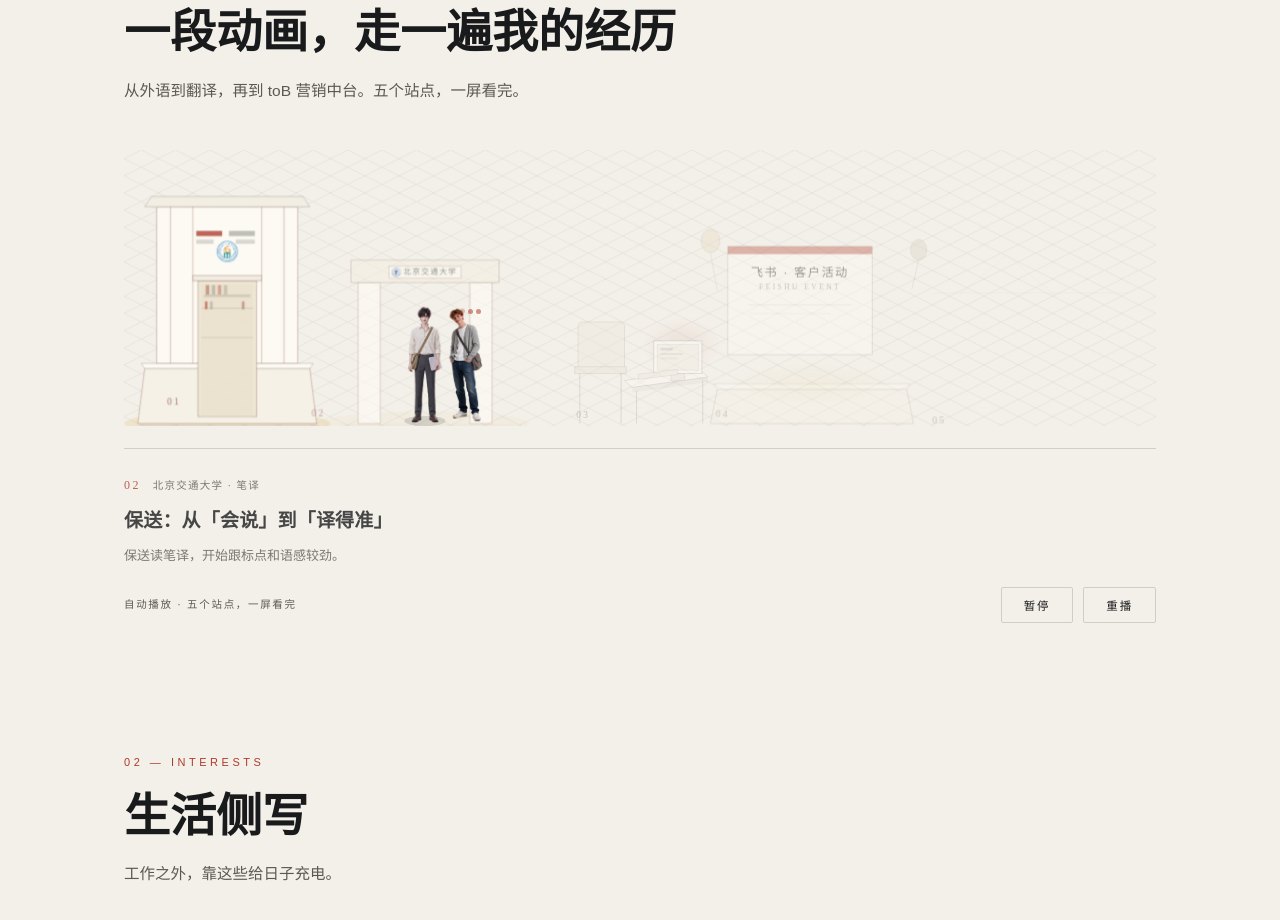
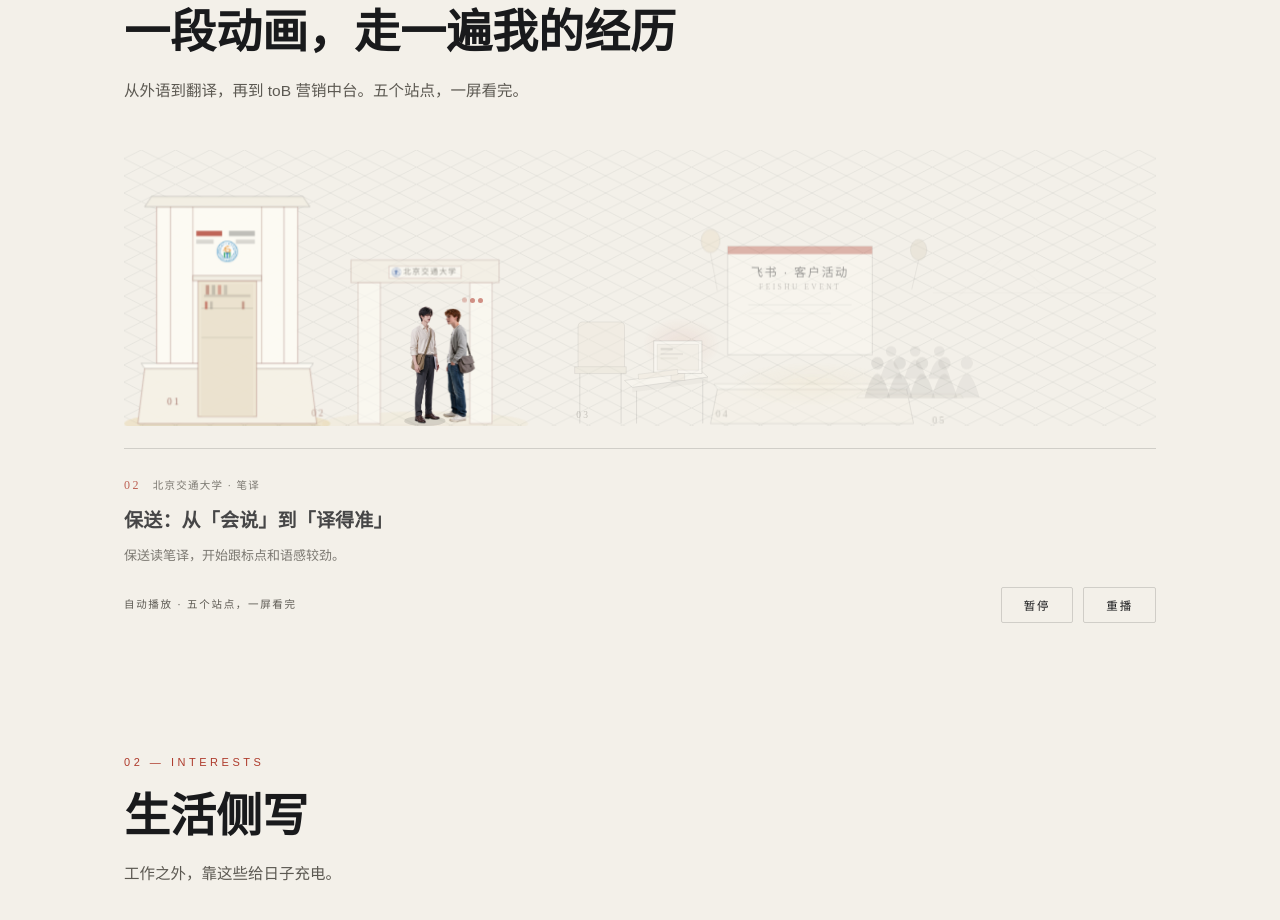
Before and after one commit to JasperY-creator/jasper-yaobin-site, a plain HTML site: page index.html in a window 1280 px wide. Shown: the part 847-1767 px from the top of the page. Drawn offline with Linux system fonts and the light colour scheme; a web font is replaced by a local one.

Commit message:
scene: 交谈站改侧身相向，活动站加座谈听众

```diff
--- a/index.html
+++ b/index.html
@@ -319,12 +319,12 @@ section[id]{scroll-margin-top:68px}
 .walker .look.lk-read .p2{opacity:0;animation:readB 1.5s steps(1,end) infinite}
 @keyframes readA{0%,49.9%{opacity:1}50%,100%{opacity:0}}
 @keyframes readB{0%,49.9%{opacity:0}50%,100%{opacity:1}}
-.iso-track .bubble{position:absolute;left:32.6%;bottom:37%;display:none;z-index:4}
+.iso-track .bubble{position:absolute;left:32.8%;bottom:41%;display:none;z-index:4}
 .iso-track .bubble i{display:inline-block;width:5px;height:5px;border-radius:50%;background:rgba(174,59,44,.55);margin-right:3px;animation:talkdot 1.2s ease-in-out infinite}
 .iso-track .bubble i:nth-child(2){animation-delay:.18s}
 .iso-track .bubble i:nth-child(3){animation-delay:.36s}
 @keyframes talkdot{0%,100%{transform:translateY(0);opacity:.45}50%{transform:translateY(-3px);opacity:1}}
-.iso-track .friend{position:absolute;bottom:0;left:33.1%;height:44.7%;width:auto;max-width:none;transform:translateX(-50%);z-index:3;display:none}
+.iso-track .friend{position:absolute;bottom:0;left:32.5%;height:44.7%;width:auto;max-width:none;transform:translateX(-50%);z-index:3;display:none}
 .iso-shadow{position:absolute;bottom:0;left:0;width:4%;height:3.4%;transform:translateX(-50%);border-radius:50%;background:rgba(25,26,28,.13);z-index:2}
 @media (max-width:719px){
   .iso{max-width:100%;margin:2px 0 0}
@@ -496,8 +496,8 @@ section[id]{scroll-margin-top:68px}
 
           <!-- 04 字节 · 飞书商业化（办活动） -->
           <g class="site" id="site4" transform="translate(800,378)">
-            <ellipse class="glow" cx="0" cy="0" rx="130" ry="15" fill="#AE3B2C"/>
-            <path class="cast" d="M-118 0 L118 0 L148 18 L-86 18 Z" fill="rgba(25,26,28,.05)"/>
+            <ellipse class="glow" cx="24" cy="0" rx="152" ry="16" fill="#AE3B2C"/>
+            <path class="cast" d="M-118 0 L136 0 L166 18 L-86 18 Z" fill="rgba(25,26,28,.05)"/>
             <path class="arch" d="M-118 0 L-110 -40 L110 -40 L118 0 Z" fill="#F5F1E6" stroke="rgba(25,26,28,.26)"/>
             <path class="arch-top" d="M-110 -40 L110 -40 L114 -46 L-114 -46 Z" fill="#FCFAF3" stroke="rgba(25,26,28,.18)"/>
             <g class="stage-glow"><ellipse cx="0" cy="-46" rx="96" ry="26" fill="url(#isoLamp2)"/></g>
@@ -509,6 +509,39 @@ section[id]{scroll-margin-top:68px}
             <line class="det" x1="-74" y1="-128" x2="22" y2="-128" stroke="rgba(25,26,28,.1)"/>
             <g class="balloon"><ellipse cx="-118" cy="-208" rx="11" ry="13.5" fill="#E8DCC4" stroke="rgba(25,26,28,.16)"/><path d="M-118 -194 L-110 -150" stroke="rgba(25,26,28,.18)"/></g>
             <g class="balloon" style="animation-delay:1.1s"><ellipse cx="124" cy="-198" rx="9.5" ry="12" fill="#DCD5C4" stroke="rgba(25,26,28,.16)"/><path d="M124 -186 L116 -152" stroke="rgba(25,26,28,.18)"/></g>
+            <path d="M56 -34 L172 -34 L176 -30 L52 -30 Z" fill="#F7F2E6" stroke="rgba(25,26,28,.14)"/>
+            <g class="aud" opacity="0.26">
+              <path d="M79 -52 Q86 -74 92 -74 Q98 -74 105 -52 Z" fill="rgba(25,26,28,.5)"/>
+              <circle cx="92" cy="-84" r="6.2" fill="rgba(25,26,28,.5)"/>
+            </g>
+            <g class="aud" opacity="0.26">
+              <path d="M107 -52 Q114 -74 120 -74 Q126 -74 133 -52 Z" fill="rgba(25,26,28,.5)"/>
+              <circle cx="120" cy="-84" r="6.2" fill="rgba(25,26,28,.5)"/>
+            </g>
+            <g class="aud" opacity="0.26">
+              <path d="M135 -52 Q142 -74 148 -74 Q154 -74 161 -52 Z" fill="rgba(25,26,28,.5)"/>
+              <circle cx="148" cy="-84" r="6.2" fill="rgba(25,26,28,.5)"/>
+            </g>
+            <g class="aud" opacity="0.4">
+              <path d="M61 -30 Q69 -58 76 -58 Q83 -58 91 -30 Z" fill="rgba(25,26,28,.5)"/>
+              <circle cx="76" cy="-70" r="7.2" fill="rgba(25,26,28,.5)"/>
+            </g>
+            <g class="aud" opacity="0.38">
+              <path d="M87 -30 Q95 -58 102 -58 Q109 -58 117 -30 Z" fill="rgba(25,26,28,.5)"/>
+              <circle cx="102" cy="-70" r="7.2" fill="rgba(25,26,28,.5)"/>
+            </g>
+            <g class="aud" opacity="0.34">
+              <path d="M113 -30 Q121 -58 128 -58 Q135 -58 143 -30 Z" fill="rgba(25,26,28,.5)"/>
+              <circle cx="128" cy="-70" r="7.2" fill="rgba(25,26,28,.5)"/>
+            </g>
+            <g class="aud" opacity="0.3">
+              <path d="M139 -30 Q147 -58 154 -58 Q161 -58 169 -30 Z" fill="rgba(25,26,28,.5)"/>
+              <circle cx="154" cy="-70" r="7.2" fill="rgba(25,26,28,.5)"/>
+            </g>
+            <g class="aud" opacity="0.24">
+              <path d="M165 -30 Q173 -58 180 -58 Q187 -58 195 -30 Z" fill="rgba(25,26,28,.5)"/>
+              <circle cx="180" cy="-70" r="7.2" fill="rgba(25,26,28,.5)"/>
+            </g>
             <text class="site-k" x="-112" y="-8" text-anchor="start">04</text>
           </g>
 
@@ -556,7 +589,7 @@ section[id]{scroll-margin-top:68px}
             <img class="f-stand" src="assets/fig-05.png" alt=""><div class="bodybox"><img src="assets/step-05.png" alt=""></div><div class="legbox la"><img src="assets/step-05.png" alt=""></div><div class="legbox lb"><img src="assets/step2-05.png" alt=""></div>
           </div>
           <div class="look lk-read"><img class="p1" src="assets/read-01.png" alt=""><img class="p2" src="assets/read2-01.png" alt=""></div>
-          <div class="look lk-talk2"><img src="assets/fig-02.png" alt=""></div>
+          <div class="look lk-talk2"><img src="assets/talk-02.png" alt=""></div>
           <div class="look lk-sit1"><img src="assets/sit-01.png" alt=""></div>
           <div class="look lk-sit3"><img src="assets/sit-03.png" alt=""></div>
           <div class="look lk-wave"><img src="assets/wave-04.png" alt=""></div>
@@ -569,7 +602,7 @@ section[id]{scroll-margin-top:68px}
           <span class="bub b4" style="--i:3;--r:3deg;left:89.5%;top:49%">互联网？</span>
           <span class="bub b5" style="--i:4;--r:-2deg;left:91.5%;top:38%">AI 初创？</span>
         </div>
-        <img class="friend" id="friend2" src="assets/friend-02.png" alt="">
+        <img class="friend" id="friend2" src="assets/friend-talk-02.png" alt="">
         <div class="bubble" id="bubble2"><i></i><i></i><i></i></div>
       </div>
     </div>
```
Also changed, not shown: assets/friend-talk-02.png (added), assets/talk-02.png (added).
